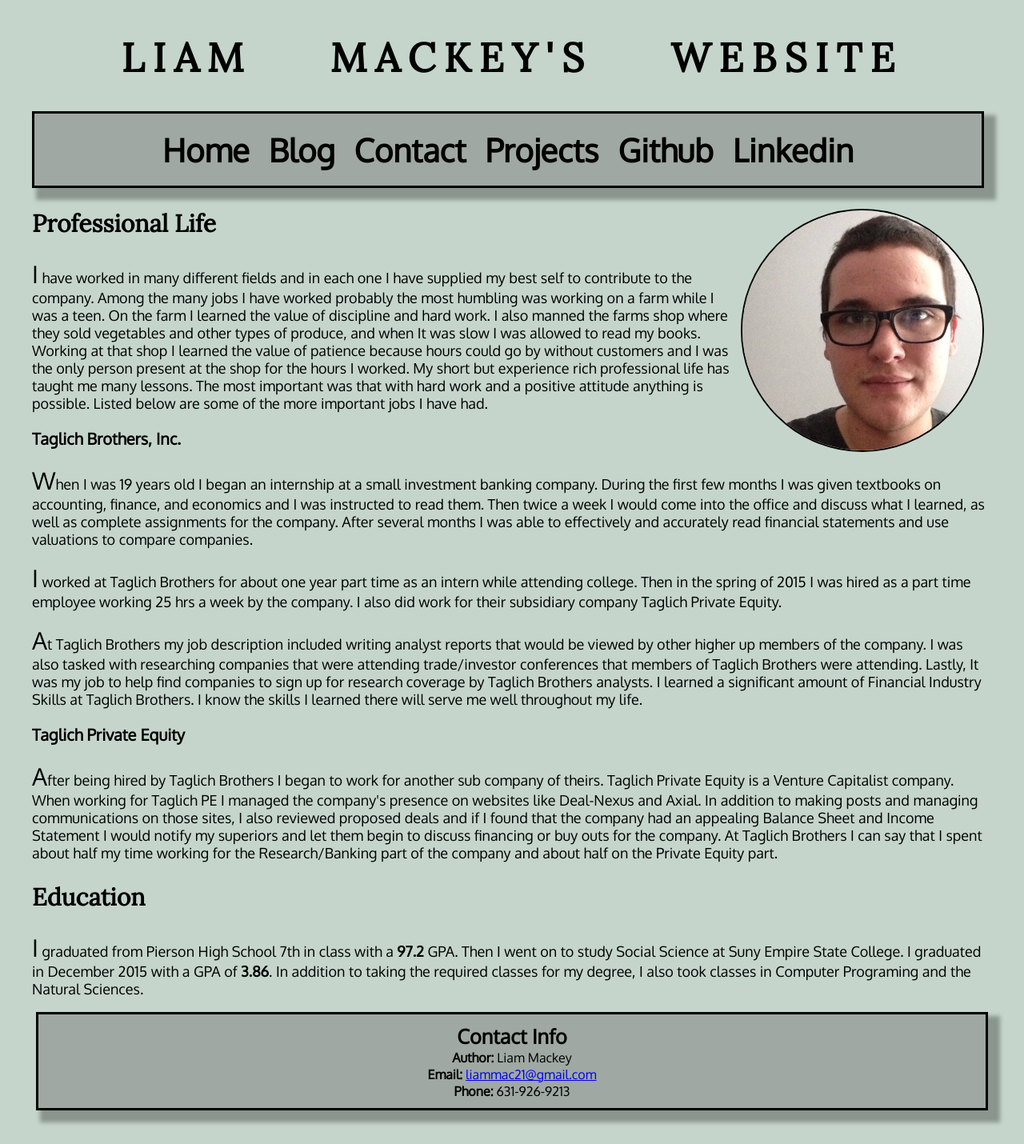
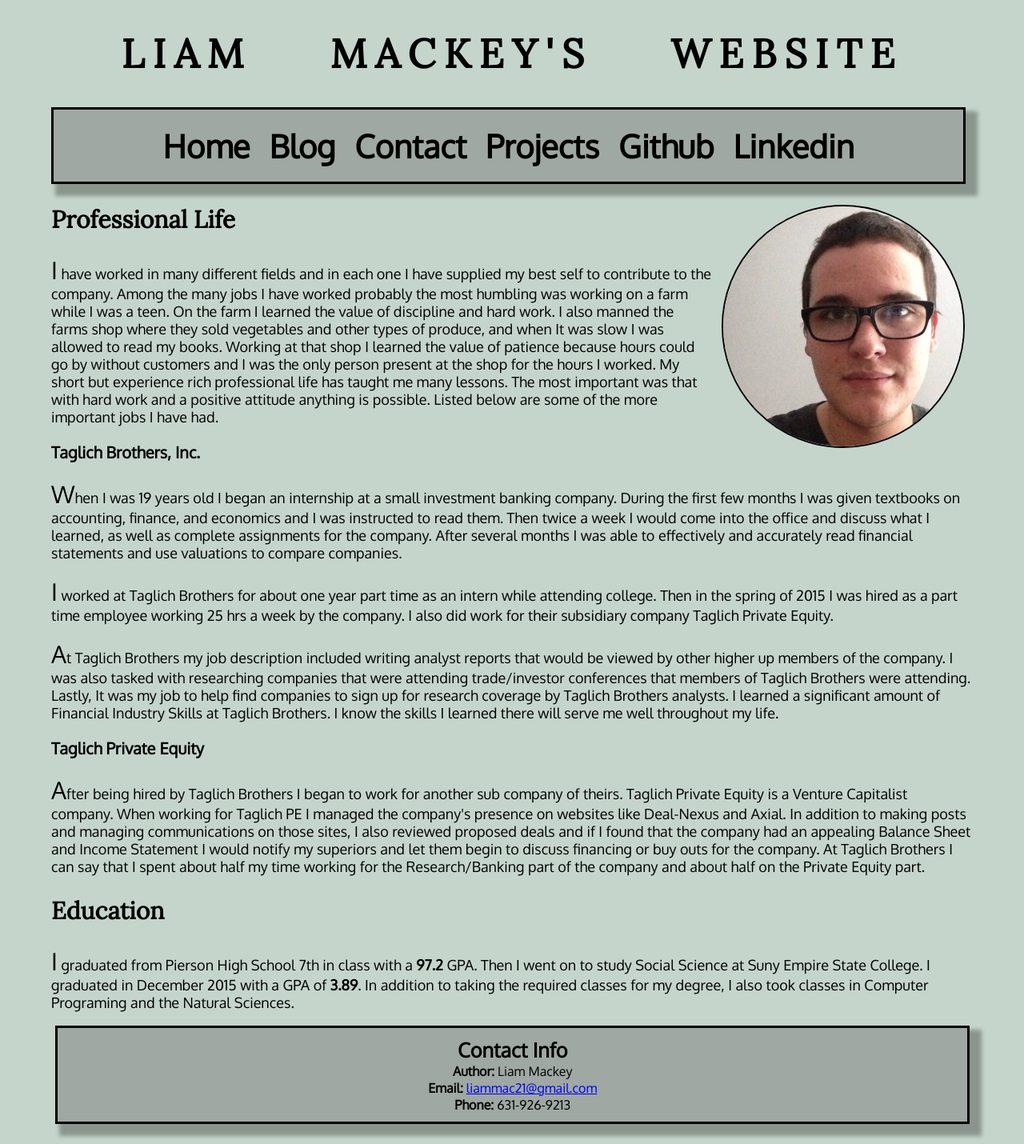
Before and after one commit to Liam-Mackey/Liam-Mackey.github.io, a PHP site: page /about-me.html in a window 1280 px wide. Shown: the whole page at 80% size. Before the commit the page ends 1405 px from the top, so only its background shows below. Run offline with PHP 8.4, Linux system fonts and the light colour scheme.

Commit message:
Updated margins

```diff
--- a/about-me.html
+++ b/about-me.html
@@ -45,7 +45,7 @@
   		</P>
   		<h2 class="head2">Education</h2>
   		<p class="main-paragraph">
-  			I graduated from Pierson High School 7th in class with a <b>97.2</b> GPA. Then I went on to study Social Science at Suny Empire State College. I graduated in December 2015 with a GPA of <b>3.86</b>. In addition to taking the required classes for my degree, I also took classes in Computer Programing and the Natural Sciences.
+  			I graduated from Pierson High School 7th in class with a <b>97.2</b> GPA. Then I went on to study Social Science at Suny Empire State College. I graduated in December 2015 with a GPA of <b>3.89</b>. In addition to taking the required classes for my degree, I also took classes in Computer Programing and the Natural Sciences.
   		</p>
   	</article>
 	<footer>
--- a/stylesheets/default.css
+++ b/stylesheets/default.css
@@ -1,6 +1,6 @@
 body {
 	background-color: rgba(197,213,203,1);
-	margin: 40px;
+	margin: 2% 5% 2% 5%;
 }
 
 .title {
```
